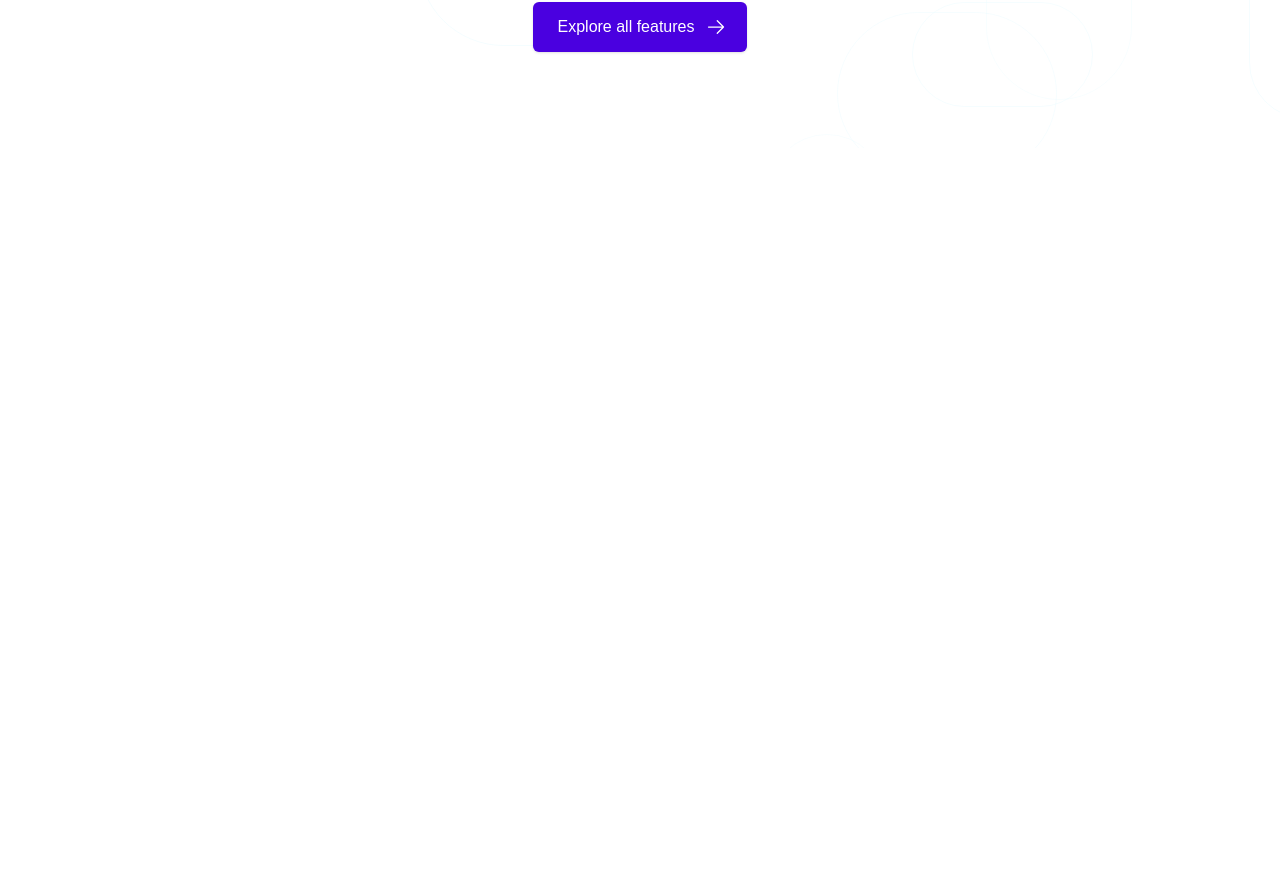
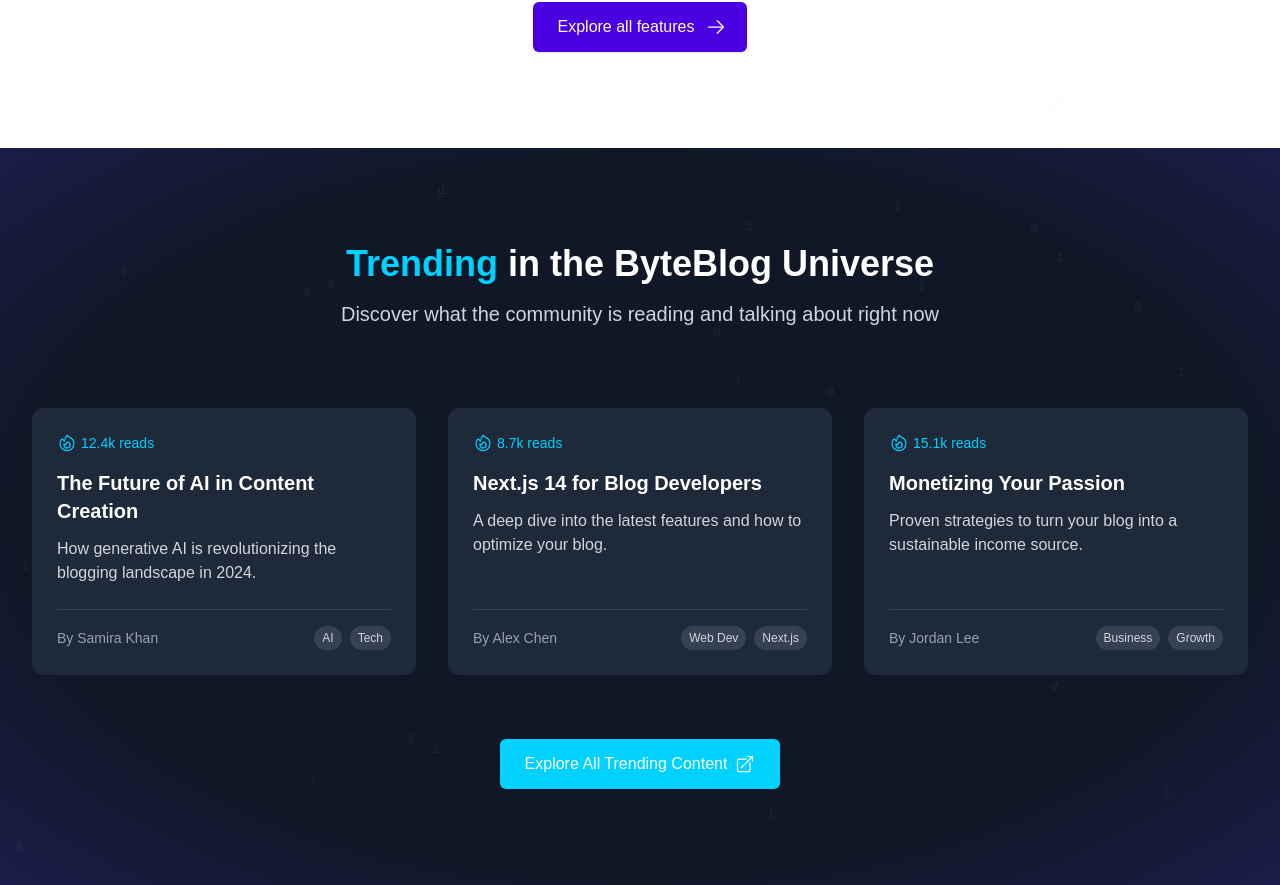
Before and after one commit to Developer-Jaber/ByteBlog, a Next.js app: page / in a window 1280 px wide. Shown: the part 1550-2435 px from the top of the page. Before the commit the page ends 1698 px from the top, so only its background shows below. Built offline with nearby package versions, Linux system fonts and the light colour scheme.

Commit message:
Add ContentSpotlight component and integrate it into the Home page

```diff
--- a/src/app/page.tsx
+++ b/src/app/page.tsx
@@ -1,4 +1,5 @@
 "use client";
+import ContentSpotlight from '@/components/ContentSpotlight';
 import Features from '@/components/Features';
 import Hero from '@/components/Hero';
 import React from 'react';
@@ -11,6 +12,9 @@
 
        {/* Features section */}
        <Features></Features>
+
+       {/* ContentSpotlighting */}
+       <ContentSpotlight></ContentSpotlight>
     </div>
   );
 }
--- /dev/null
+++ b/src/components/ContentSpotlight.tsx
@@ -0,0 +1,178 @@
+'use client';
+
+import { motion, useMotionTemplate, useMotionValue, animate } from 'framer-motion';
+import { useEffect } from 'react';
+import { FireIcon, ArrowTopRightOnSquareIcon } from '@heroicons/react/24/outline';
+
+// Mock data for featured posts
+const featuredPosts = [
+  {
+    id: 1,
+    title: "The Future of AI in Content Creation",
+    author: "Samira Khan",
+    reads: "12.4k",
+    tags: ["AI", "Tech"],
+    excerpt: "How generative AI is revolutionizing the blogging landscape in 2024."
+  },
+  {
+    id: 2,
+    title: "Next.js 14 for Blog Developers",
+    author: "Alex Chen",
+    reads: "8.7k",
+    tags: ["Web Dev", "Next.js"],
+    excerpt: "A deep dive into the latest features and how to optimize your blog."
+  },
+  {
+    id: 3,
+    title: "Monetizing Your Passion",
+    author: "Jordan Lee",
+    reads: "15.1k",
+    tags: ["Business", "Growth"],
+    excerpt: "Proven strategies to turn your blog into a sustainable income source."
+  }
+];
+
+export default function ContentSpotlight() {
+  // Animated gradient values
+  const color = useMotionValue("#00D1FF");
+  const backgroundImage = useMotionTemplate`radial-gradient(ellipse at center, transparent 70%, ${color} 120%)`;
+
+  useEffect(() => {
+    animate(color, ["#00D1FF", "#4A00E0", "#00D1FF"], {
+      duration: 15,
+      repeat: Infinity,
+      repeatType: "reverse"
+    });
+  }, [color]);
+
+  return (
+    <section className="relative bg-gray-900 py-24 overflow-hidden">
+      {/* Animated gradient backdrop */}
+      <motion.div
+        className="absolute inset-0 opacity-30 pointer-events-none"
+        style={{ backgroundImage }}
+      />
+
+      {/* Floating binary particles */}
+      <div className="absolute inset-0 opacity-5 overflow-hidden">
+        {[...Array(30)].map((_, i) => (
+          <motion.div
+            key={i}
+            initial={{ x: 0, y: 0 }}
+            animate={{
+              x: [0, Math.random() * 200 - 100],
+              y: [0, Math.random() * 200 - 100],
+              transition: {
+                duration: 10 + Math.random() * 20,
+                repeat: Infinity,
+                repeatType: "reverse"
+              }
+            }}
+            className="absolute font-mono text-white text-xs"
+            style={{
+              left: `${Math.random() * 100}%`,
+              top: `${Math.random() * 100}%`
+            }}
+          >
+            {Math.random() > 0.5 ? '1' : '0'}
+          </motion.div>
+        ))}
+      </div>
+
+      <div className="relative mx-auto px-4 sm:px-6 lg:px-8 max-w-7xl">
+        <div className="mb-20 text-center">
+          <motion.h2
+            initial={{ opacity: 0, y: 20 }}
+            whileInView={{ opacity: 1, y: 0 }}
+            viewport={{ once: true }}
+            transition={{ duration: 0.6 }}
+            className="mb-4 font-bold text-white text-3xl md:text-4xl"
+          >
+            <span className="text-[#00D1FF]">Trending</span> in the ByteBlog Universe
+          </motion.h2>
+          <motion.p
+            initial={{ opacity: 0, y: 20 }}
+            whileInView={{ opacity: 1, y: 0 }}
+            viewport={{ once: true }}
+            transition={{ duration: 0.6, delay: 0.2 }}
+            className="mx-auto max-w-2xl text-gray-300 text-xl"
+          >
+            Discover what the community is reading and talking about right now
+          </motion.p>
+        </div>
+
+        <div className="gap-8 grid grid-cols-1 lg:grid-cols-3">
+          {featuredPosts.map((post, index) => (
+            <motion.div
+              key={post.id}
+              initial={{ opacity: 0, y: 50 }}
+              whileInView={{ opacity: 1, y: 0 }}
+              viewport={{ once: true, margin: "-100px" }}
+              transition={{ duration: 0.6, delay: index * 0.15 }}
+              whileHover={{ y: -10 }}
+              className="group relative"
+            >
+              {/* 3D tilt effect container */}
+              <motion.div
+                className="h-full"
+                whileHover="hover"
+                initial="rest"
+              >
+                {/* Card with gradient border */}
+                <div className="relative bg-gray-800 border group-hover:border-[#00D1FF] border-transparent rounded-xl h-full overflow-hidden transition-all duration-300">
+                  <div className="absolute inset-0 bg-gradient-to-br from-[#00D1FF]/10 to-[#4A00E0]/10 opacity-0 group-hover:opacity-100 transition-opacity duration-500" />
+
+                  {/* Card content */}
+                  <div className="relative flex flex-col p-6 h-full">
+                    {/* Popularity badge */}
+                    <div className="flex items-center gap-1 mb-4">
+                      <FireIcon className="w-5 h-5 text-[#00D1FF]" />
+                      <span className="font-medium text-[#00D1FF] text-sm">{post.reads} reads</span>
+                    </div>
+
+                    <h3 className="mb-3 font-bold text-white group-hover:text-[#00D1FF] text-xl transition-colors">
+                      {post.title}
+                    </h3>
+
+                    <p className="flex-grow text-gray-300">{post.excerpt}</p>
+
+                    <div className="flex justify-between items-center mt-6 pt-4 border-gray-700 border-t">
+                      <span className="text-gray-400 text-sm">By {post.author}</span>
+                      <div className="flex gap-2">
+                        {post.tags.map(tag => (
+                          <span key={tag} className="bg-gray-700 px-2 py-1 rounded-full text-gray-300 text-xs">
+                            {tag}
+                          </span>
+                        ))}
+                      </div>
+                    </div>
+
+                    {/* Hover link indicator */}
+                    <div className="right-4 bottom-4 absolute opacity-0 group-hover:opacity-100 transition-opacity">
+                      <ArrowTopRightOnSquareIcon className="w-5 h-5 text-[#00D1FF]" />
+                    </div>
+                  </div>
+                </div>
+              </motion.div>
+            </motion.div>
+          ))}
+        </div>
+
+        <motion.div
+          initial={{ opacity: 0 }}
+          whileInView={{ opacity: 1 }}
+          viewport={{ once: true }}
+          transition={{ delay: 0.6 }}
+          className="mt-16 text-center"
+        >
+          <button className="group inline-flex items-center bg-[#00D1FF] hover:bg-[#00b8e0] shadow-sm px-6 py-3 border border-transparent rounded-md font-medium text-white text-base transition-colors">
+            Explore All Trending Content
+            <span className="ml-2 transition-transform group-hover:translate-x-1">
+              <ArrowTopRightOnSquareIcon className="w-5 h-5" />
+            </span>
+          </button>
+        </motion.div>
+      </div>
+    </section>
+  );
+}
```
